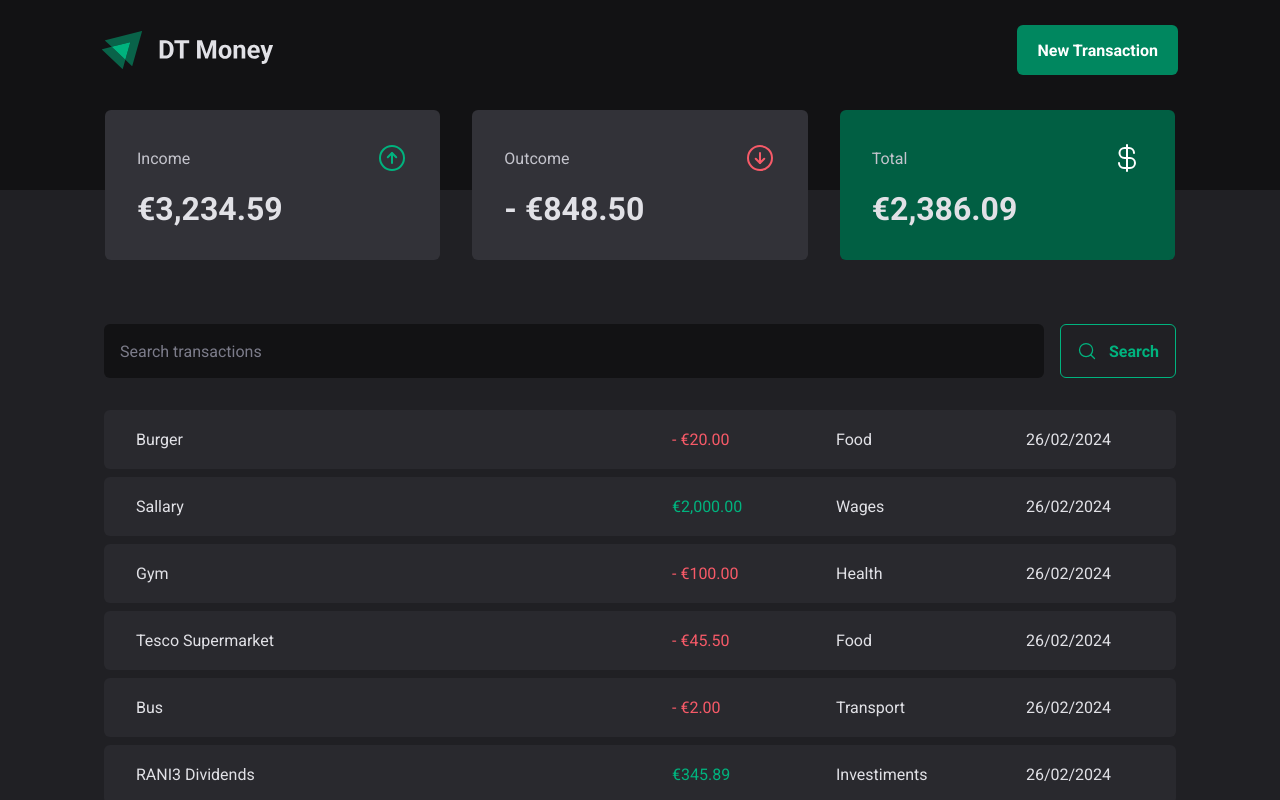
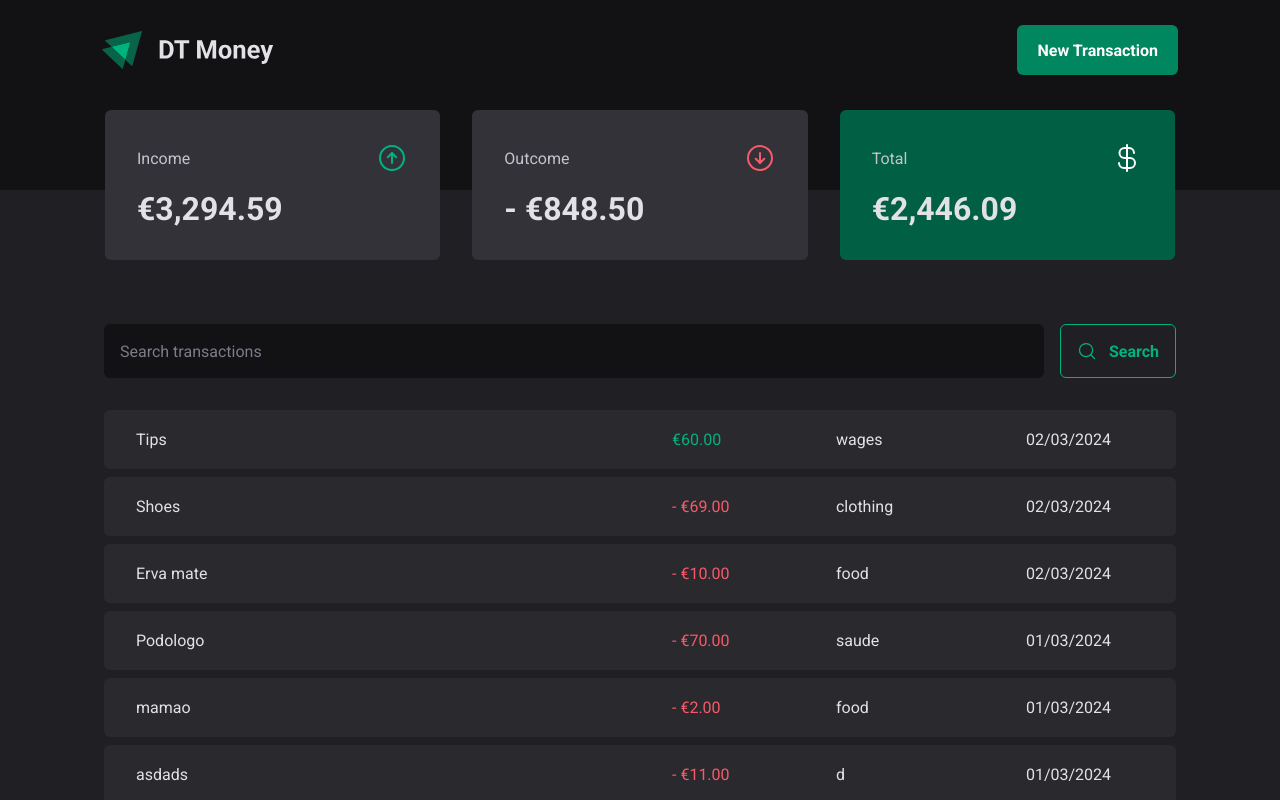
Before and after one commit to eduaardofranco/dt-money, a React (Vite) app: page / in a window 1280 px wide. Shown: the top 800 px of the page. Built offline with nearby package versions, Linux system fonts and the light colour scheme; data requests are answered from the project's data file.

Commit message:
sort transactions by date

```diff
--- a/server.json
+++ b/server.json
@@ -119,6 +119,14 @@
       "type": "outcome",
       "createdAt": "2024-03-02T18:44:51.551Z",
       "id": 15
+    },
+    {
+      "description": "Tips",
+      "category": "wages",
+      "price": 60,
+      "type": "income",
+      "createdAt": "2024-03-02T19:03:43.708Z",
+      "id": 16
     }
   ]
 }
--- a/src/contexts/TransactionsContext.tsx
+++ b/src/contexts/TransactionsContext.tsx
@@ -37,6 +37,8 @@ export function TransactionsProvider({ children }: TransactionsProviderProps) {
   async function fetchTransactions(query?: string) {
     const response = await api.get('transactions', {
       params: {
+        _sort: 'createdAt',
+        _order: 'desc',
         q: query,
       },
     })
```
